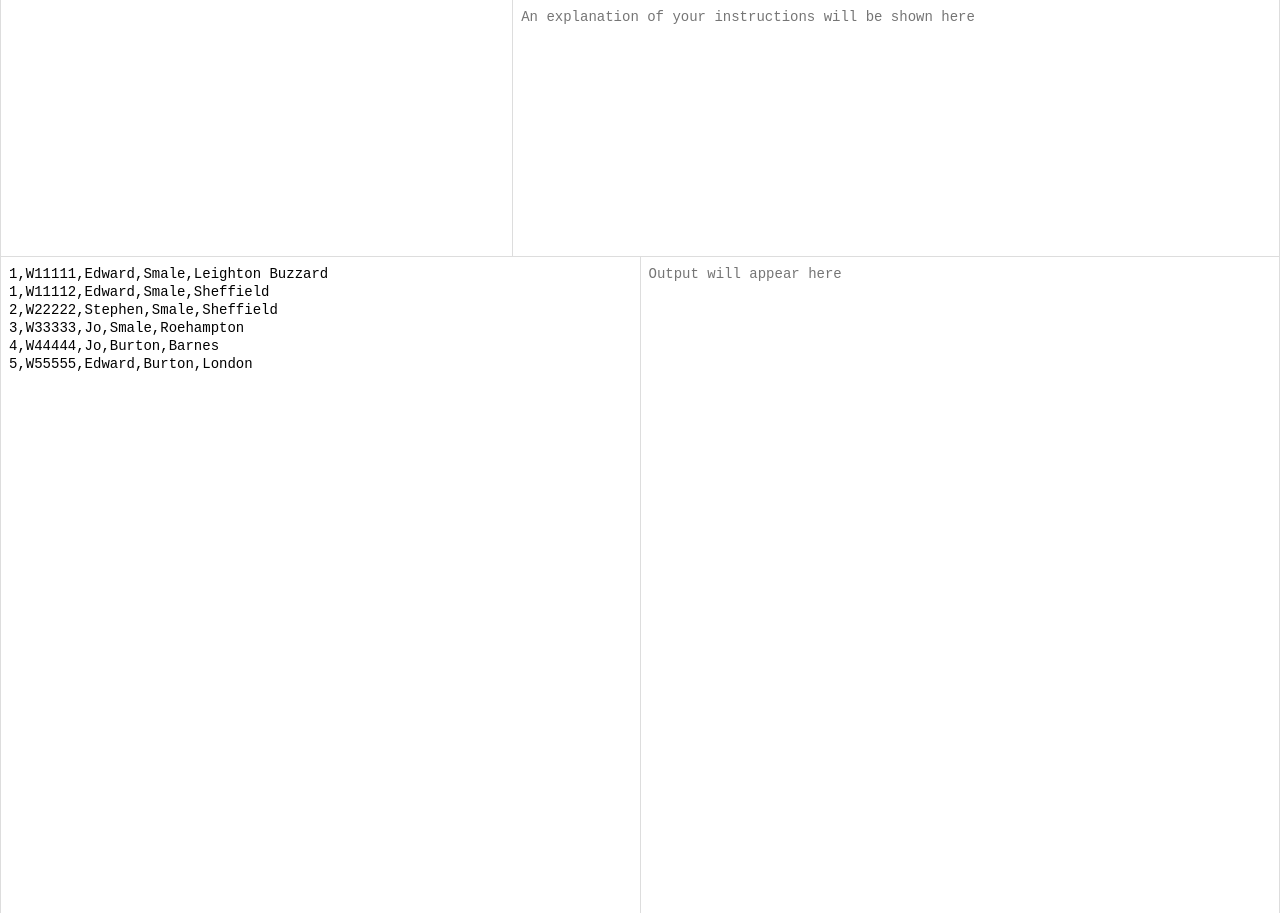
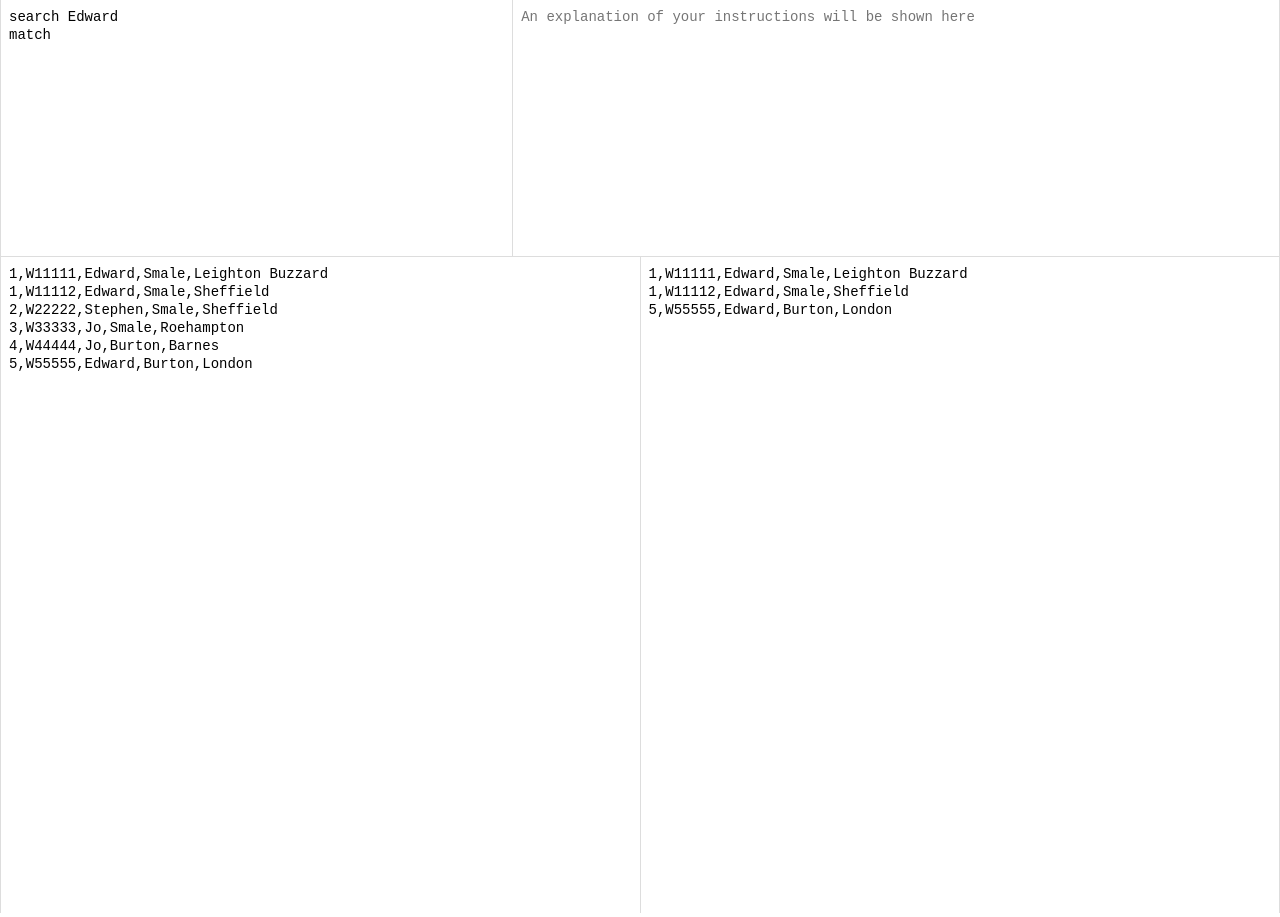
Before and after one commit to edwardsmale/string-tools-react, a React (Create React App) app: page / in a window 1280 px wide. Built offline with nearby package versions, Linux system fonts and the light colour scheme.

Commit message:
Got it working! Except explanations

```diff
--- a/src/App.tsx
+++ b/src/App.tsx
@@ -25,21 +25,30 @@ class App extends React.Component<AppProps, AppState> {
   constructor(props: AppProps) {
     super(props)
 
-    this.state = {
-      code: `search Edward
-match`,
-      explanation: "",
-      input:  `1,W11111,Edward,Smale,Leighton Buzzard
+    const code = `search Edward
+match`;
+
+  const explanation = "";
+
+  const input = `1,W11111,Edward,Smale,Leighton Buzzard
 1,W11112,Edward,Smale,Sheffield
 2,W22222,Stephen,Smale,Sheffield
 3,W33333,Jo,Smale,Roehampton
 4,W44444,Jo,Burton,Barnes
-5,W55555,Edward,Burton,London`,
-      output: ""
+5,W55555,Edward,Burton,London`;
+
+    const output = this.executeCommands(input, code);
+
+    this.state = {
+      code: code,
+      explanation: explanation,
+      input: input,
+      output: output
     };
 
     this.handleInputPaneInput = this.handleInputPaneInput.bind(this);
     this.handleCodeWindowInput = this.handleCodeWindowInput.bind(this);
+    this.executeCommands = this.executeCommands.bind(this);
   }
 
   handleInputPaneInput(input: string) {
@@ -49,10 +58,20 @@ match`,
 
   handleCodeWindowInput(code: string) {
 
+    this.setState({code: code, output: code});
+
+    let result = this.executeCommands(this.state.input, code);
+
+    this.setState({ output: result });
+  }
+
+  private executeCommands(input: string, code: string): string {
+
     const commandService = this.getCommandService();
 
-    const result = commandService.processCommands(code, this.state.input, false);
+    const result = commandService.processCommands(code, input,false);
 
+    return result.join("\r\n");
   }
 
   getCommandService(): CommandService {
--- a/src/components/CodeWindow/CodeWindow.tsx
+++ b/src/components/CodeWindow/CodeWindow.tsx
@@ -18,18 +18,21 @@ class CodeWindow extends React.Component<CodeWindowProps, CodeWindowState> {
   }
 
   handleChange(event: any) {
-    this.props.onInput(event.target.value);
+    this.props.onInput(
+      event.target.value
+    );
   }
 
   render() {
     return (
-    <div className="code-window"
-         placeholder="Enter your instructions here">
-      <textarea
-        className="string-tools__textarea window-textarea"
-        onChange={this.handleChange}></textarea>
-        value={this.props.value}
-    </div>
+      <div className="code-window">
+        <textarea
+          className="string-tools__textarea window-textarea"
+          placeholder="Enter your instructions here"
+          onChange={this.handleChange}
+          value={this.props.value}
+        ></textarea>
+      </div>
     );
   }
 }
--- a/src/components/InputPane/InputPane.tsx
+++ b/src/components/InputPane/InputPane.tsx
@@ -25,7 +25,6 @@ class InputPane extends React.Component<InputPaneProps, InputPaneState> {
   }
 
   render () {
-
     return (
       <div className="pane pane--left">
         <textarea
```
